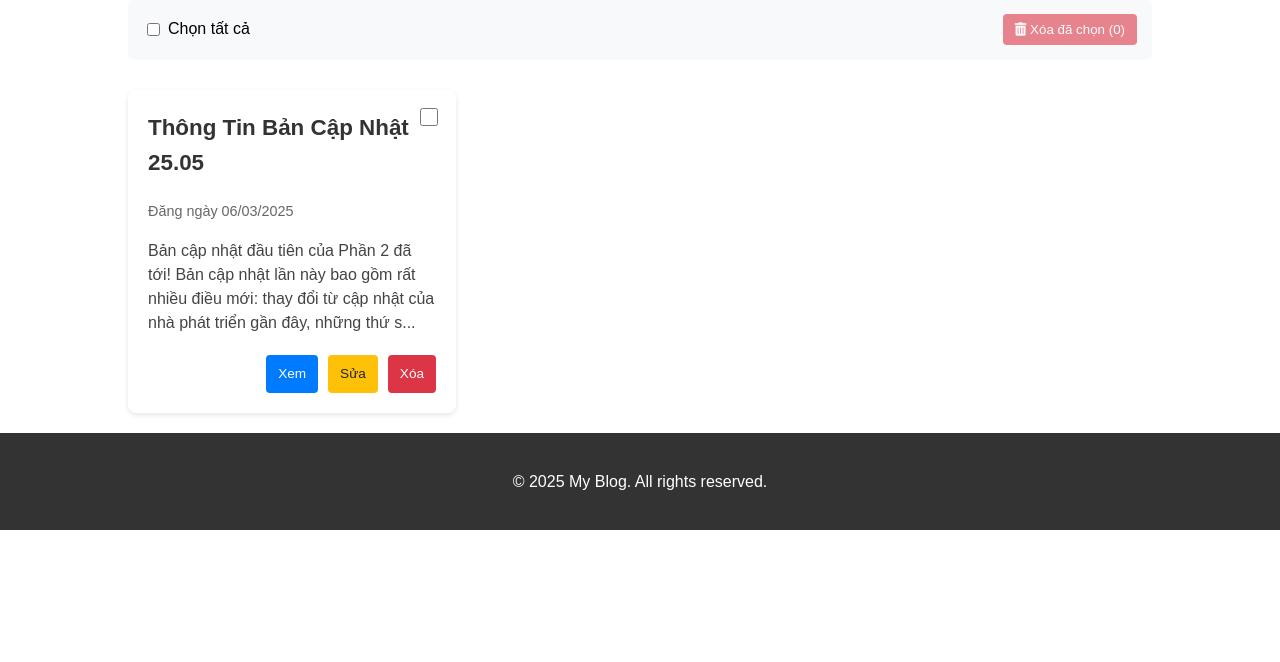
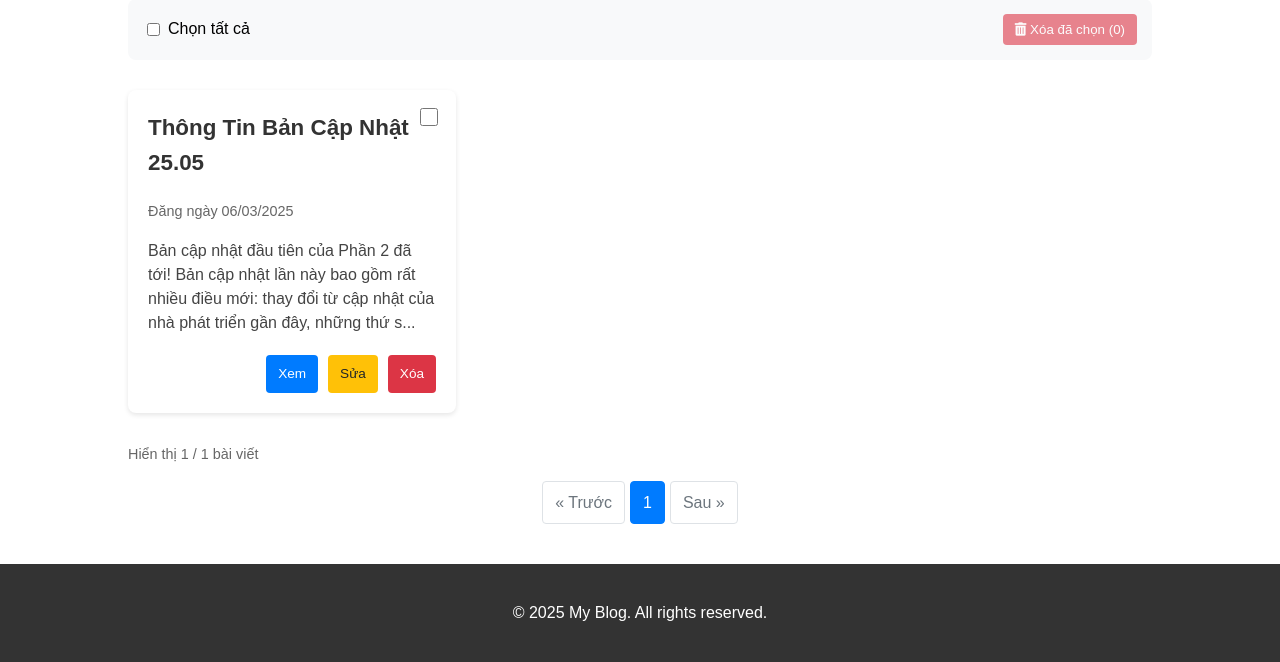
Before and after one commit to TranQuangTrieu11/-ptud-gk-de-1-, a Flask app: page /my-posts in a window 1280 px wide. Shown: the part 291-953 px from the top of the page. Before the commit the page ends 821 px from the top, so only its background shows below. Run offline with Flask 2, Linux system fonts and the light colour scheme; a user stored in the database is signed in; data comes from the database, SQL or seed files in the repository; both versions use the stored data as it was after the commit.

Commit message:
Thêm chức năng phân trang version 5

```diff
--- a/app.py
+++ b/app.py
@@ -26,10 +26,6 @@ def check_blocked_user():
         logout_user()
         return redirect(url_for('blocked'))
 
-@app.route('/')
-def index():
-    posts = Post.query.order_by(Post.date_posted.desc()).all()
-    return render_template('index.html', posts=posts)
 
 @app.route('/login', methods=['GET', 'POST'])
 def login():
@@ -196,11 +192,6 @@ def debug():
 
     return render_template('debug.html', user_info=user_info)
 
-@app.route('/my-posts')
-@login_required
-def my_posts():
-    posts = Post.query.filter_by(user_id=current_user.id).order_by(Post.date_posted.desc()).all()
-    return render_template('my_posts.html', posts=posts)
 
 @app.route('/post/new', methods=['GET', 'POST'])
 @login_required
@@ -339,6 +330,21 @@ def bulk_delete_posts():
 
     return redirect(url_for('my_posts'))
 
+@app.route('/', defaults={'page': 1})
+@app.route('/page/<int:page>')
+def index(page):
+    per_page = 5
+    posts = Post.query.order_by(Post.date_posted.desc()).paginate(page=page, per_page=per_page, error_out=False)
+    return render_template('index.html', posts=posts)
+
+@app.route('/my-posts', defaults={'page': 1})
+@app.route('/my-posts/page/<int:page>')
+@login_required
+def my_posts(page):
+    per_page = 5
+    posts = Post.query.filter_by(user_id=current_user.id).order_by(Post.date_posted.desc()).paginate(page=page, per_page=per_page, error_out=False)
+    return render_template('my_posts.html', posts=posts)
+
 if __name__ == '__main__':
     with app.app_context():
         # Import models để migration database
--- a/static/css/style.css
+++ b/static/css/style.css
@@ -375,3 +375,67 @@ nav ul li {
         text-align: center;
     }
 }
+
+/* Pagination Styles */
+.pagination {
+    margin-top: 30px;
+    margin-bottom: 20px;
+    display: flex;
+    flex-direction: column;
+    gap: 15px;
+}
+
+.pagination-info {
+    color: #666;
+    font-size: 0.9rem;
+}
+
+.pagination-links {
+    display: flex;
+    justify-content: center;
+    flex-wrap: wrap;
+    gap: 5px;
+}
+
+.pagination-link {
+    display: inline-block;
+    padding: 8px 12px;
+    border: 1px solid #dee2e6;
+    color: #007bff;
+    text-decoration: none;
+    border-radius: 4px;
+    transition: all 0.3s;
+}
+
+.pagination-link:hover:not(.active):not(.disabled):not(.dots) {
+    background-color: #e9ecef;
+    border-color: #dee2e6;
+}
+
+.pagination-link.active {
+    background-color: #007bff;
+    color: white;
+    border-color: #007bff;
+}
+
+.pagination-link.disabled {
+    color: #6c757d;
+    cursor: not-allowed;
+    background-color: #fff;
+}
+
+.pagination-link.dots {
+    border: none;
+    color: #6c757d;
+}
+
+@media screen and (max-width: 576px) {
+    .pagination-links {
+        justify-content: center;
+    }
+
+    .pagination-link {
+        padding: 6px 10px;
+        font-size: 0.85rem;
+    }
+}
--- a/templates/my_posts.html
+++ b/templates/my_posts.html
@@ -22,7 +22,7 @@
         </a>
     </div>
 
-    {% if posts %}
+    {% if posts.total > 0 %}
         <form action="{{ url_for('bulk_delete_posts') }}" method="POST" id="bulk-delete-form">
             <div class="bulk-actions">
                 <div class="select-all-wrapper">
@@ -34,7 +34,7 @@
             </div>
 
             <div class="posts-grid">
-                {% for post in posts %}
+                {% for post in posts.items %}
                 <div class="post-card">
                     <div class="post-selector">
                         <input type="checkbox" name="post_ids" value="{{ post.id }}" class="post-checkbox">
@@ -50,6 +50,38 @@
                     </div>
                 </div>
                 {% endfor %}
+            </div>
+
+            <!-- Phân trang -->
+            <div class="pagination">
+                <div class="pagination-info">
+                    Hiển thị {{ posts.items|length }} / {{ posts.total }} bài viết
+                </div>
+                <div class="pagination-links">
+                    {% if posts.has_prev %}
+                        <a href="{{ url_for('my_posts', page=posts.prev_num) }}" class="pagination-link">&laquo; Trước</a>
+                    {% else %}
+                        <span class="pagination-link disabled">&laquo; Trước</span>
+                    {% endif %}
+
+                    {% for page_num in posts.iter_pages(left_edge=1, right_edge=1, left_current=2, right_current=2) %}
+                        {% if page_num %}
+                            {% if page_num == posts.page %}
+                                <span class="pagination-link active">{{ page_num }}</span>
+                            {% else %}
+                                <a href="{{ url_for('my_posts', page=page_num) }}" class="pagination-link">{{ page_num }}</a>
+                            {% endif %}
+                        {% else %}
+                            <span class="pagination-link dots">...</span>
+                        {% endif %}
+                    {% endfor %}
+
+                    {% if posts.has_next %}
+                        <a href="{{ url_for('my_posts', page=posts.next_num) }}" class="pagination-link">Sau &raquo;</a>
+                    {% else %}
+                        <span class="pagination-link disabled">Sau &raquo;</span>
+                    {% endif %}
+                </div>
             </div>
         </form>
     {% else %}
@@ -85,25 +117,30 @@ document.addEventListener('DOMContentLoaded', function() {
     }
 
     // Xử lý khi checkbox "Chọn tất cả" thay đổi
+    if (selectAllCheckbox) {
         selectAllCheckbox.addEventListener('change', function() {
             postCheckboxes.forEach(checkbox => {
                 checkbox.checked = this.checked;
             });
             updateButtonState();
         });
+    }
 
     // Xử lý khi các checkbox bài viết thay đổi
     postCheckboxes.forEach(checkbox => {
         checkbox.addEventListener('change', function() {
             // Kiểm tra nếu tất cả đều được chọn thì select-all cũng phải được chọn
+            if (selectAllCheckbox) {
                 selectAllCheckbox.checked = postCheckboxes.length ===
                     document.querySelectorAll('.post-checkbox:checked').length;
+            }
 
             updateButtonState();
         });
     });
 
     // Xác nhận trước khi xóa hàng loạt
+    if (bulkDeleteForm) {
         bulkDeleteForm.addEventListener('submit', function(e) {
             const checkedCount = document.querySelectorAll('.post-checkbox:checked').length;
             if (checkedCount === 0) {
@@ -115,9 +152,12 @@ document.addEventListener('DOMContentLoaded', function() {
                 e.preventDefault();
             }
         });
+    }
 
     // Khởi tạo trạng thái nút ban đầu
+    if (postCheckboxes.length > 0) {
         updateButtonState();
+    }
 });
 </script>
 {% endblock %}
```
Also changed, not shown: templates/index.html (+36 -2 lines), blog.db, 1 other file. Lines whose indentation alone changed are shown as unchanged.
